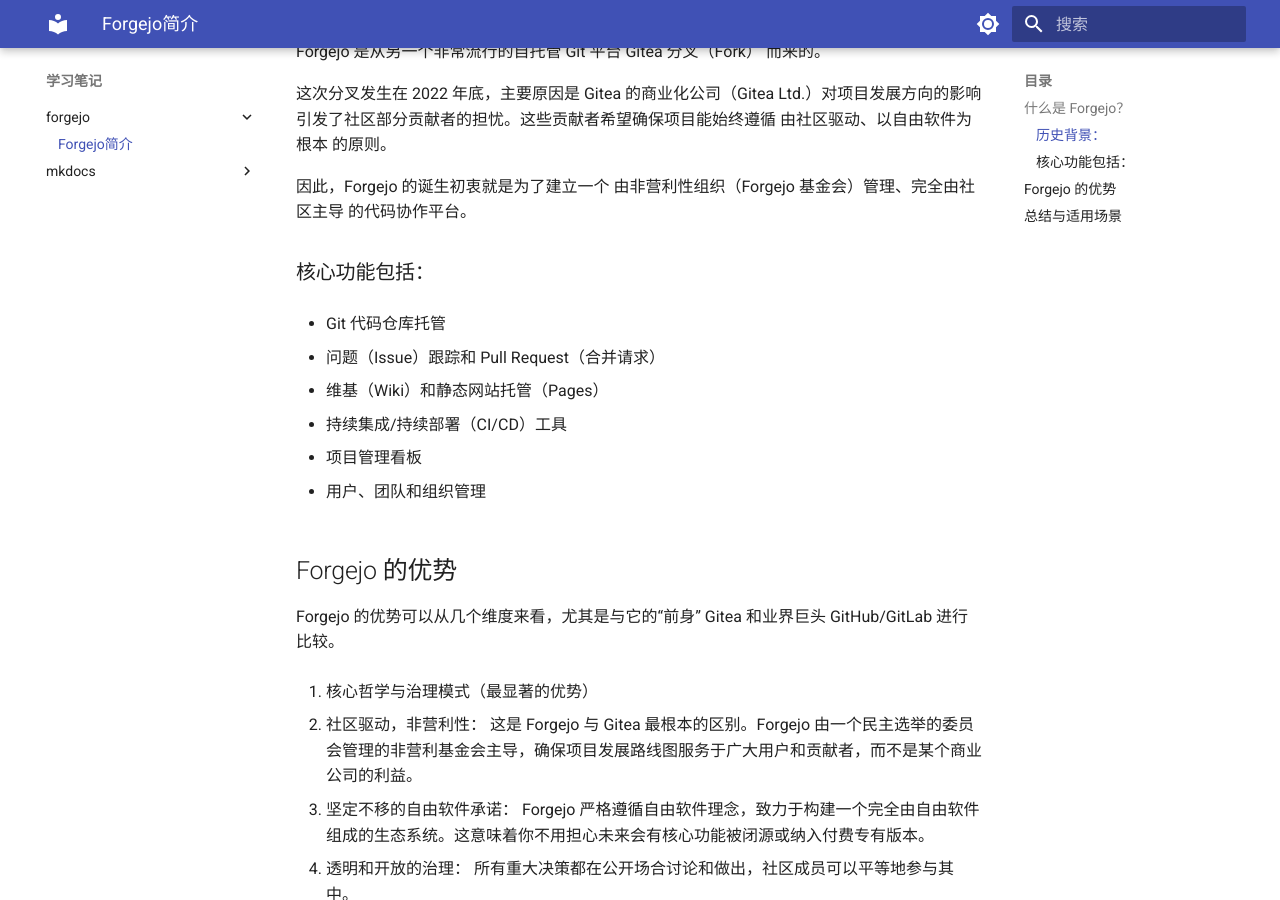
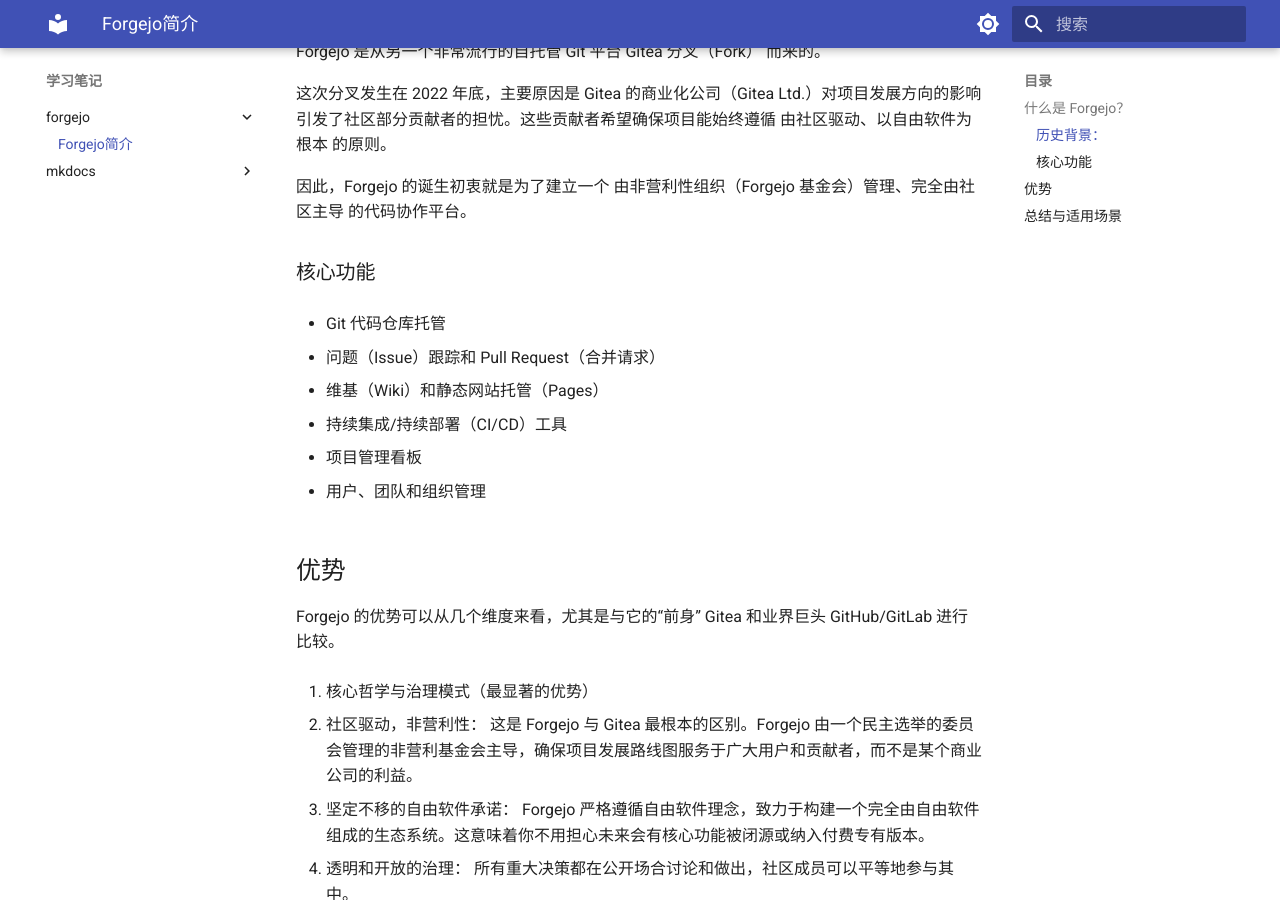
Before and after one commit to mudxkx/techdocs, an MkDocs documentation site: the page built from docs/forgejo/introduction.md, in a window 1280 px wide and 900 px high, scrolled down 346 px. Built offline with MkDocs 1.6.1 and Material for MkDocs 9.7.7, drawn with Linux system fonts in a browser that asks for light colours.

Commit message:
初步能显示

```diff
--- a/docs/forgejo/introduction.md
+++ b/docs/forgejo/introduction.md
@@ -16,7 +15,7 @@ Forgejo 是从另一个非常流行的自托管 Git 平台 Gitea 分叉（Fork
 
 因此，Forgejo 的诞生初衷就是为了建立一个 由非营利性组织（Forgejo 基金会）管理、完全由社区主导 的代码协作平台。
 
-### 核心功能包括：
+### 核心功能
 
 - Git 代码仓库托管
 
@@ -30,7 +29,7 @@ Forgejo 是从另一个非常流行的自托管 Git 平台 Gitea 分叉（Fork
 
 - 用户、团队和组织管理
 
-## Forgejo 的优势
+## 优势
 Forgejo 的优势可以从几个维度来看，尤其是与它的“前身” Gitea 和业界巨头 GitHub/GitLab 进行比较。
 
 1. 核心哲学与治理模式（最显著的优势）
```
Also changed, not shown: other parts of docs/forgejo/introduction.md (+0 -1 lines), docs/index.md (+1 -6 lines).
